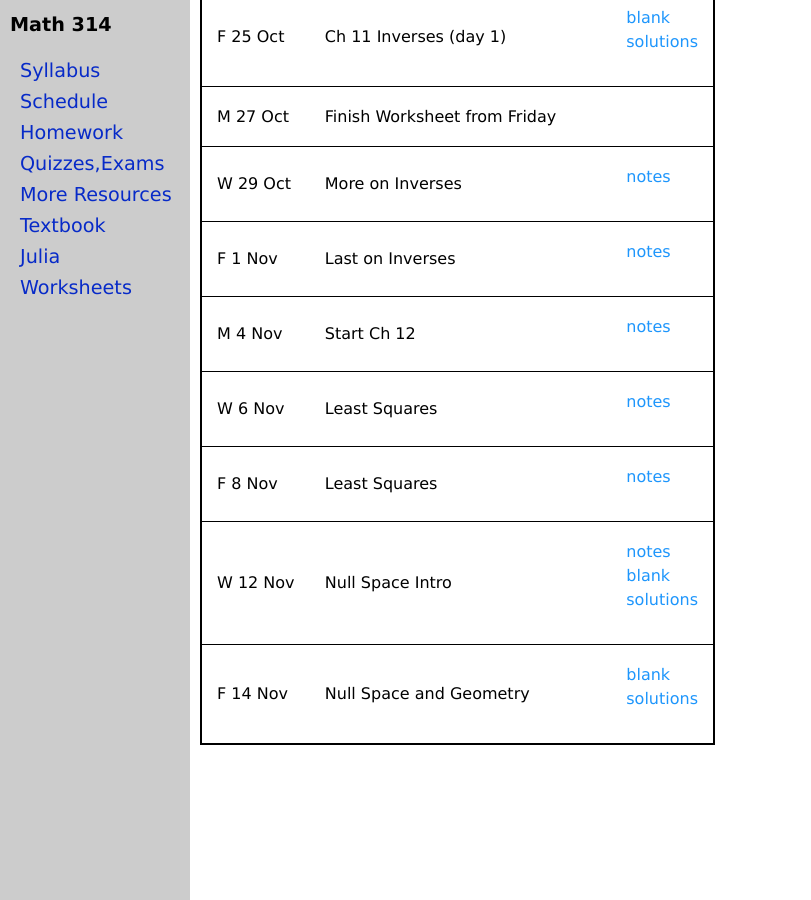
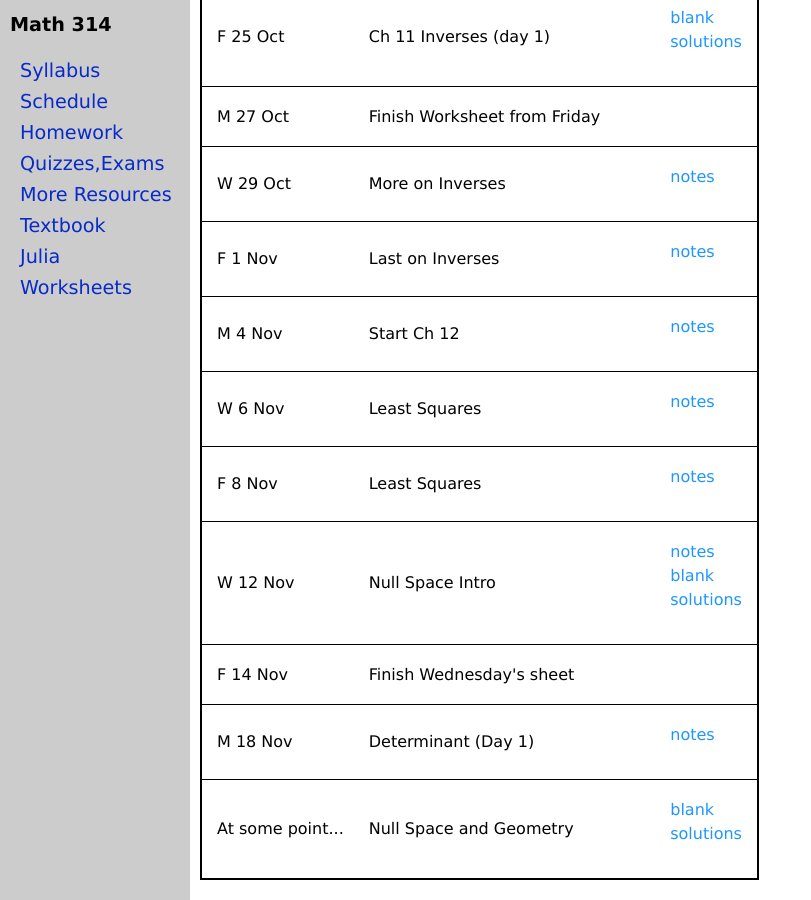
Before and after one commit to jrfaudree/LA, a Jekyll site: the page built from worksheets.md, in a window 1280 px wide and 900 px high, scrolled down 2148 px. Shown: the whole window, without its empty margins (0-811 px from the left). Built offline with Jekyll 4.4.1, drawn with Linux system fonts in a browser that asks for light colours.

Commit message:
Update worksheets.yml

```diff
--- a/_data/worksheets.yml
+++ b/_data/worksheets.yml
@@ -109,6 +109,11 @@ worksheets:
   solutions: M314_Intro_and_Null_Space-s.pdf
   notes: NullSpace.pdf
 - date: F 14 Nov
+  name: Finish Wednesday's sheet
+- date: M 18 Nov
+  name: Determinant (Day 1)
+  notes: Det-2by2.pdf
+- date: At some point...
   name: Null Space and Geometry
   blank: M314_Null_Space_and_Geometry.pdf
   solutions: M314_Null_Space_and_Geometry.pdf
```
